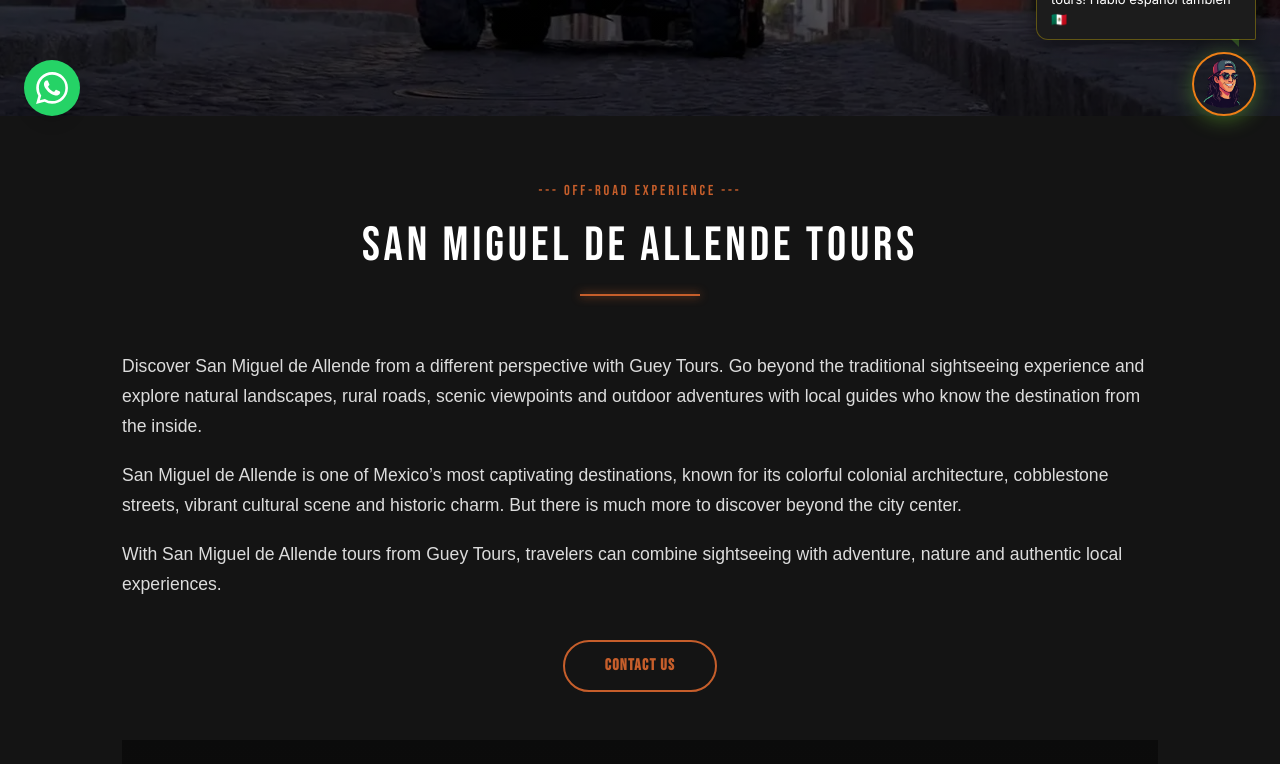
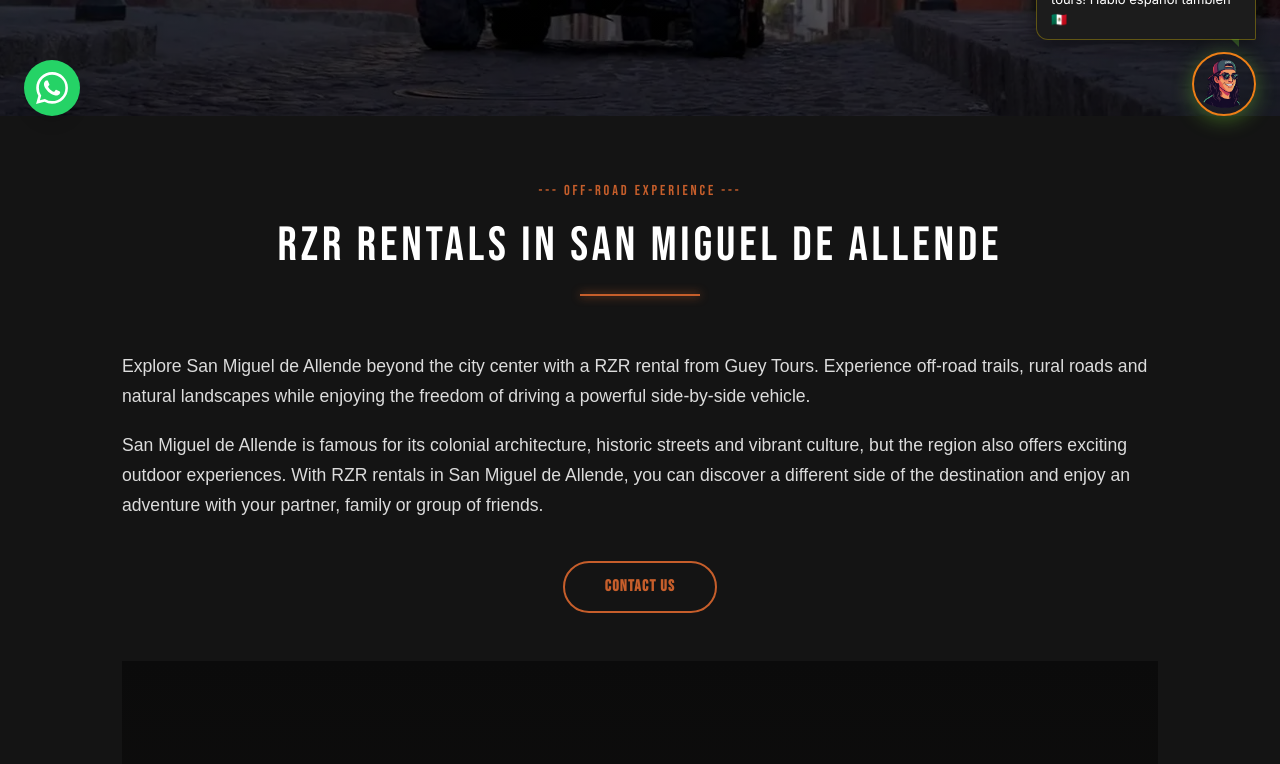
Before and after one commit to DraftStudiomx/Guey-tours-SEO, a Next.js app: page /rsz-rentals in a window 1280 px wide. Shown: the part 660-1424 px from the top of the page. Built offline with nearby package versions, Linux system fonts and the light colour scheme; a web font is replaced by a local one.

Commit message:
Update RzrRentalContenido.tsx

```diff
--- a/app/rsz-rentals/RzrRentalContenido.tsx
+++ b/app/rsz-rentals/RzrRentalContenido.tsx
@@ -100,7 +100,7 @@
               color: '#fff',
               margin: '0 0 0.8rem 0',
             }}>
-              {lang === 'es' ? 'San Miguel de Allende Tours' : 'San Miguel de Allende Tours'}
+              {lang === 'es' ? 'Alquiler de RZR en San Miguel de Allende' : 'RZR Rentals in San Miguel de Allende'}
             </h1>
 
             <div style={{
@@ -116,25 +116,17 @@
           <div style={{ display: 'flex', flexDirection: 'column', gap: '1.2rem', lineHeight: 1.7, fontSize: '1.1rem', color: 'rgba(255,255,255,0.85)' }}>
             <p style={{ margin: 0 }}>
               {lang === 'es' ? (
-                <>Descubre San Miguel de Allende desde una perspectiva diferente con Guey Tours. Ve más allá de la experiencia turística tradicional y explora paisajes naturales, caminos rurales, miradores panorámicos y aventuras al aire libre con guías locales que conocen el destino desde adentro.</>
+                <>Explora San Miguel de Allende más allá del centro de la ciudad con la renta de un RZR de Guey Tours. Disfruta de senderos todoterreno, caminos rurales y paisajes naturales mientras experimentas la libertad de conducir un potente vehículo utilitario (UTV).</>
               ) : (
-                <>Discover San Miguel de Allende from a different perspective with Guey Tours. Go beyond the traditional sightseeing experience and explore natural landscapes, rural roads, scenic viewpoints and outdoor adventures with local guides who know the destination from the inside.</>
+                <>Explore San Miguel de Allende beyond the city center with a RZR rental from Guey Tours. Experience off-road trails, rural roads and natural landscapes while enjoying the freedom of driving a powerful side-by-side vehicle.</>
               )}
             </p>
 
             <p style={{ margin: 0 }}>
               {lang === 'es' ? (
-                <>San Miguel de Allende es uno de los destinos más cautivadores de México, conocido por su colorida arquitectura colonial, sus calles empedradas, su vibrante escena cultural y su encanto histórico. Pero hay mucho más por descubrir más allá del centro de la ciudad.</>
+                <>San Miguel de Allende es famoso por su arquitectura colonial, sus calles históricas y su vibrante cultura, pero la región también ofrece emocionantes experiencias al aire libre. Con la renta de RZR en San Miguel de Allende, puedes descubrir una faceta diferente del destino y disfrutar de una aventura con tu pareja, familia o grupo de amigos.</>
               ) : (
-                <>San Miguel de Allende is one of Mexico’s most captivating destinations, known for its colorful colonial architecture, cobblestone streets, vibrant cultural scene and historic charm. But there is much more to discover beyond the city center.</>
-              )}
-            </p>
-
-            <p style={{ margin: 0 }}>
-              {lang === 'es' ? (
-                <>Con los tours en San Miguel de Allende de Guey Tours, los viajeros pueden combinar el turismo con la aventura, la naturaleza y experiencias locales auténticas.</>
-              ) : (
-                <>With San Miguel de Allende tours from Guey Tours, travelers can combine sightseeing with adventure, nature and authentic local experiences.</>
+                <>San Miguel de Allende is famous for its colonial architecture, historic streets and vibrant culture, but the region also offers exciting outdoor experiences. With RZR rentals in San Miguel de Allende, you can discover a different side of the destination and enjoy an adventure with your partner, family or group of friends.</>
               )}
             </p>
           </div>
@@ -142,7 +134,7 @@
           {/* Botón de contacto al final de la primera sección */}
           <div style={{ marginTop: '2.5rem', textAlign: 'center' }}>
             <a
-              href="https://www.gueytours.com/contact"
+              href="https://api.whatsapp.com/send/?phone=5214151090021&text=Hi%21+I%27d+like+to+reserve+the+Honda+150+Motorbike.+Could+you+let+me+know+availability%3F&type=phone_number&app_absent=0"
               style={{
                 display: 'inline-block',
                 background: 'transparent',
```
